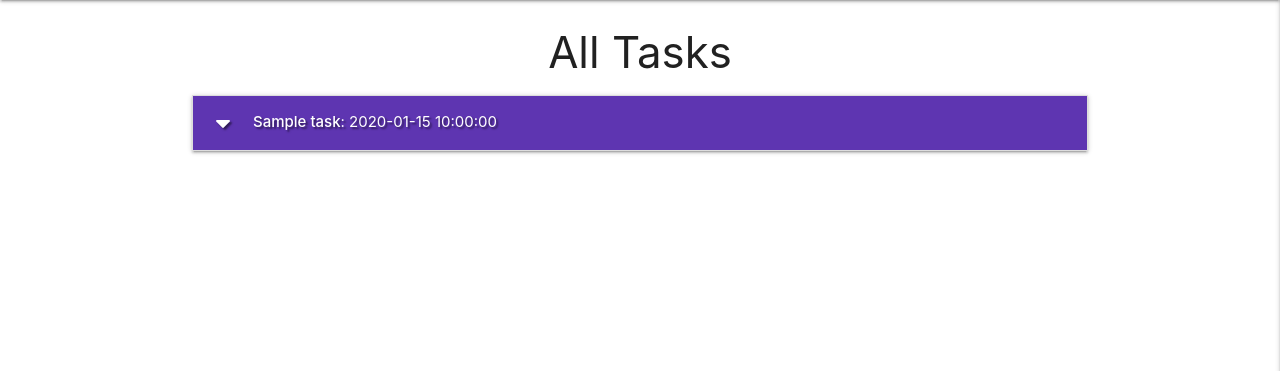
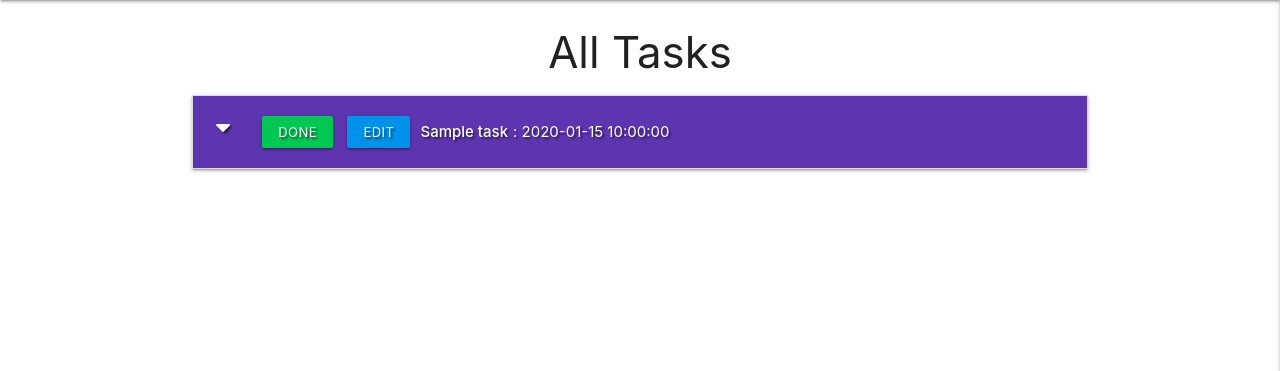
Before and after one commit to Brian-FullStack/task_manager, a Flask app: page / in a window 1280 px wide. Shown: the part 64-435 px from the top of the page. Run offline with Flask 2, Linux system fonts and the light colour scheme; a database or web service that is not in the repository returns one stand-in record (values such as "Sample title"); some libraries are stand-ins or nearby versions.

Commit message:
Add Edit/Done Buttons

```diff
--- a/static/css/style.css
+++ b/static/css/style.css
@@ -1,3 +1,12 @@
 .text-shadow{
     text-shadow: 2px 2px 2px rgba(0, 0, 0, .5);
 }
+
+.btn-small{
+    margin: 5px;
+}
+
+.collapsible-header .col strong{
+    margin: 5px;
+    line-height: 42px;
+}
--- a/templates/tasks.html
+++ b/templates/tasks.html
@@ -7,12 +7,18 @@
             {% for task in tasks %}
             <li>
                 <div class="collapsible-header white-text deep-purple darken-1 text-shadow">
+                    <div class="col s3">
                         <i class="fas fa-caret-down"></i>
+                        <a href="" class="btn-small green accent-4">Done</a>
+                        <a href="" class="btn-small light-blue accent-4">Edit</a>
+                    </div>
+                    <div class="col s9">
                         <strong>{{ task.task_name }}</strong>: {{ task.due_date }}
                         {% if task.is_urgent == "on" %}
                         <i class="fas fa-exclamation-circle purple-text text-accent-1 tooltipped"
                         data-position="bottom" data-tooltip="Urgent"></i>
                         {% endif %}
+                    </div>
                 </div>
                 <div class="collapsible-body">
                     <strong>{{ task.category_name }}</strong>
```
Lines whose indentation alone changed are shown as unchanged.
